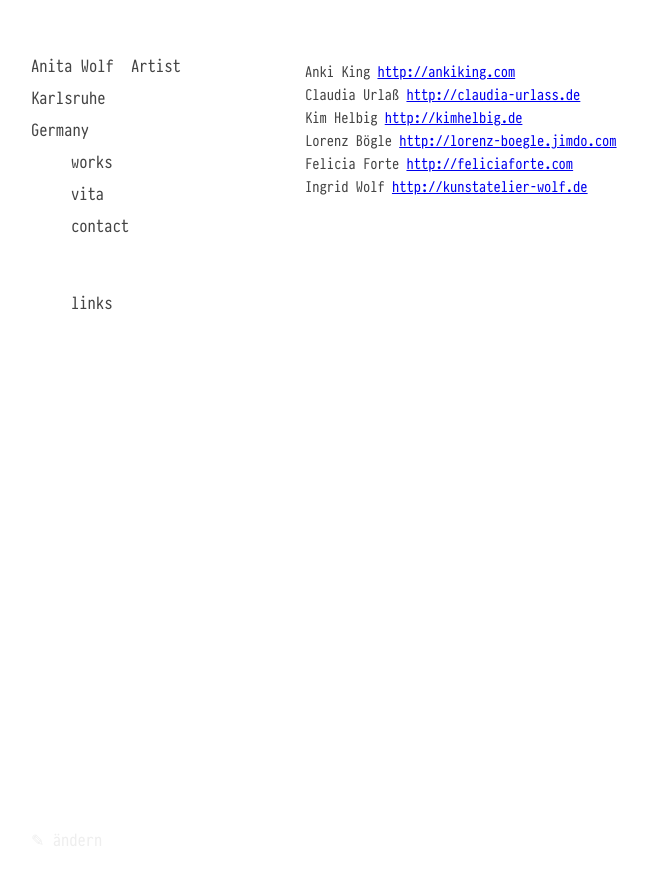
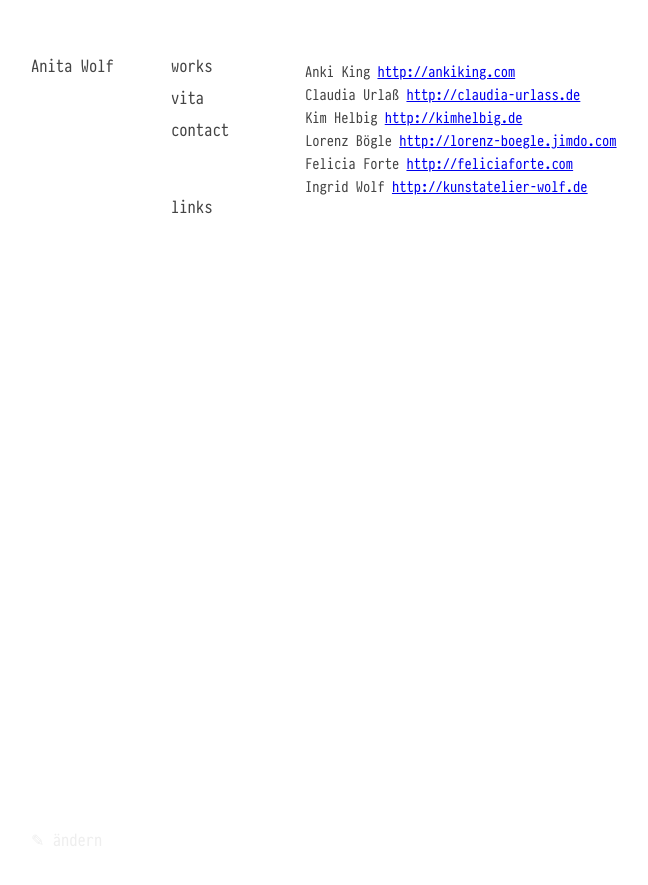
Before and after one commit to gwofaw/gwofaw.github.io, a Jekyll site: the page built from links.md, in a window 1280 px wide. Shown: the top 885 px of the page, without its empty margins (129-777 px from the left). Built offline with Jekyll 4.4.1, drawn with Linux system fonts in a browser that asks for light colours.

Commit message:
Update default.html

```diff
--- a/_layouts/default.html
+++ b/_layouts/default.html
@@ -15,13 +15,13 @@
 <body>
 <aside>
 
-
   <div itemscope itemtype="http://schema.org/Person">
     <h1><a itemprop="url" href="http://vanitaswolf.de"><span itemprop="name">Anita Wolf</span></a></h1>
-    <div itemprop="jobtitle">Artist</div>
+    <meta itemprop="jobtitle" content="Artist"/>
     <div itemprop="address" itemscope itemtype="http://schema.org/PostalAddress">
-    <div><span itemprop="addressLocality">Karlsruhe</span></div><div itemprop="addressCountry">Germany</div>
-  </div>
+      <meta itemprop="addressLocality" content="Karlsruhe"/>
+      <meta itemprop="addressCountry" content="Germany"/>
+    </div>
   </div>
 
   <nav>
```
